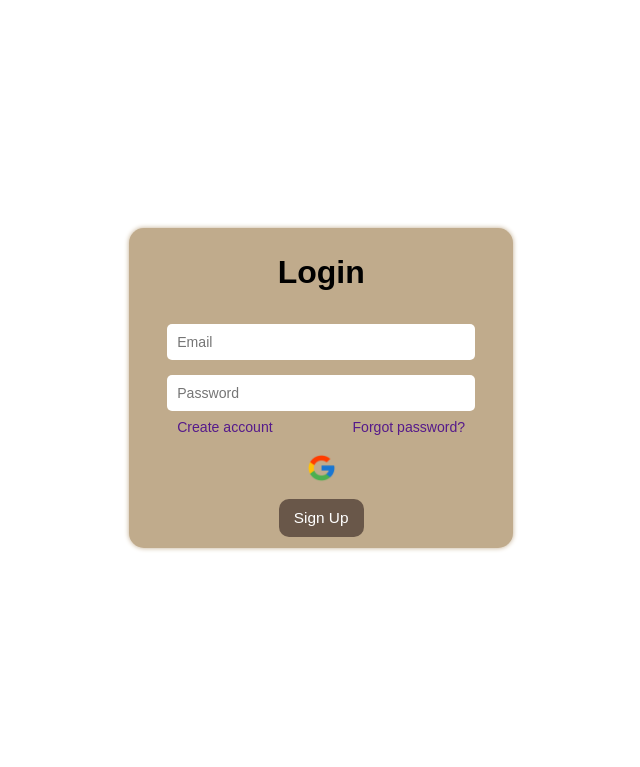
After one commit to tiendattranle/CV-assignment, a PHP site: page /login.php in a window 1280 px wide. The commit adds this page. Shown: the top 767 px of the page, without its empty margins (314-954 px from the left). Run offline with PHP 8.4, Linux system fonts and the light colour scheme.

Commit message:
Sign up he

```diff
--- /dev/null
+++ b/css/register.css
@@ -0,0 +1,59 @@
+body {
+    width: 98vw;
+    height: 95vh;
+    font-family: 'Bookman', sans-serif;
+    display: flex;
+    overflow-x: hidden;
+}
+h1 {
+    padding: 5px;
+    font-size: 2.5vw;
+    margin-bottom: 2.5vh;
+}
+form input {
+    width: 75%;
+    padding: 10px;
+    font-size: 1.1vw;
+    margin: 2%;
+    border: none;
+    border-radius: 5px;
+}
+form input:focus {
+    outline: none;
+    border: none;
+    box-shadow: 0 0 5px #695749;
+}
+form button {
+    background-color: #695749;
+    color: #ffffff;
+    font-size: 1.2vw;
+    padding: 10px 15px;
+    margin: 3%;
+    border: none;
+    border-radius: 10px;
+    cursor: pointer;
+}
+#signupbox {
+    width: 30vw;
+    text-align: center;
+    margin: auto;
+    align-items: center;
+    background-color: #c0ab8c;
+    border: none;
+    box-shadow: 0 0 5px #c0ab8c;
+    border-radius: 15px;
+}
+form a {
+    text-decoration: none;
+}
+form a img {
+    width: 8%;
+}
+#login-option {
+    margin: auto;
+    width: 75%;
+    display: flex;
+    font-size: 1.1vw;
+    flex-direction: row;
+    justify-content: space-between;
+}
--- a/css/style.css
+++ b/css/style.css
@@ -14,12 +14,12 @@ body {
     justify-content: space-between;
     align-items: center;
     background: #c0ab8c;
-    padding: 40px 40px;
+    padding: 2.2vw;
     color: white;
 }
 
 .logo {
-    font-size: 45px;
+    font-size: 2.4vw;
     font-weight: bold;
     letter-spacing: 1px;
     margin-left: 25px;
--- /dev/null
+++ b/login.php
@@ -0,0 +1,29 @@
+<?php
+    //mysqli_connect('localhost', 'root', 'password', 'tenDB');
+    //mysqli_set_charset($connect, "utf8");
+?>
+<!DOCTYPE html>
+<html>
+<head>
+    <meta name="viewport" content="device-width initial-scale=1.0">
+    <link rel="stylesheet" href="css/register.css">
+</head>
+<body>
+    <div id="signupbox">
+        <h1>Login</h1>
+        <form action = "" method="POST">
+            <input type="email" id="email" placeholder="Email">
+            <input type="password" id="password" placeholder="Password">
+            <br>
+            <div id="login-option">
+                <a href="">Create account</a>
+                <a href="">Forgot password?</a>
+            </div>
+            <br>
+            <a href=""><img src="images/google-logo.png"></a>
+            <br>
+            <button type="submit">Sign Up</button>
+        </form>
+    </div>
+</body>
+<html></html>
```
Also changed, not shown: register.php (added, +23 -0 lines), admin.php (added), images/google-logo.png (added), user.php (added).
